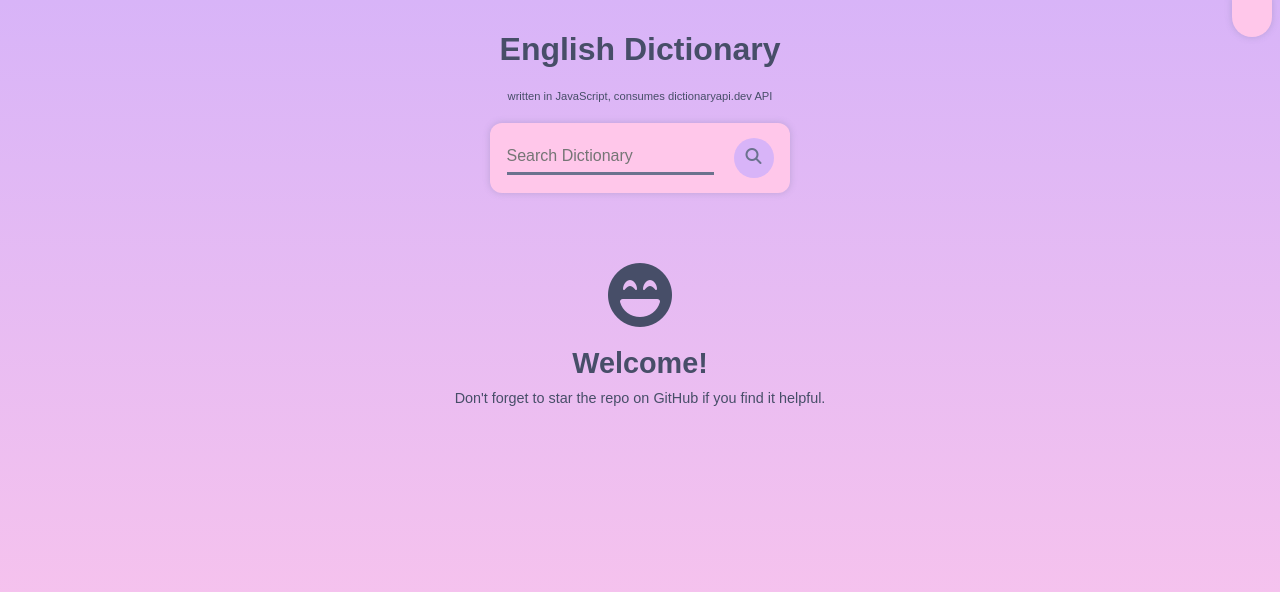
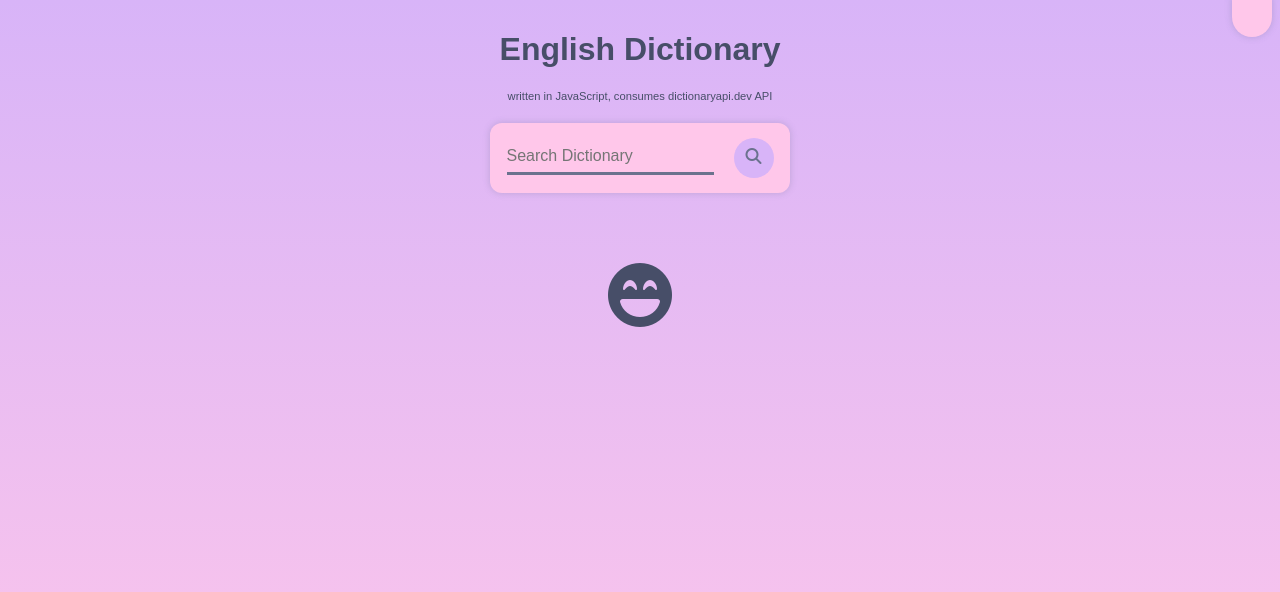
Before and after one commit to shazamllc789/dictionary-app, a plain HTML site: page index.html in a window 1280 px wide. Drawn offline with nearby package versions, Linux system fonts and the light colour scheme; a web font is replaced by a local one.

Commit message:
Update index.html

```diff
--- a/index.html
+++ b/index.html
@@ -36,8 +36,6 @@
         <!-- Welcome screen -->
         <section class="welcome-container flex-column">
             <i class="fa-solid fa-face-laugh-beam icon"></i>
-            <h4 class="title">Welcome!</h4>
-            <p class="description">Don't forget to star the repo on GitHub if you find it helpful.</p>
         </section>
     </section>
 
```
